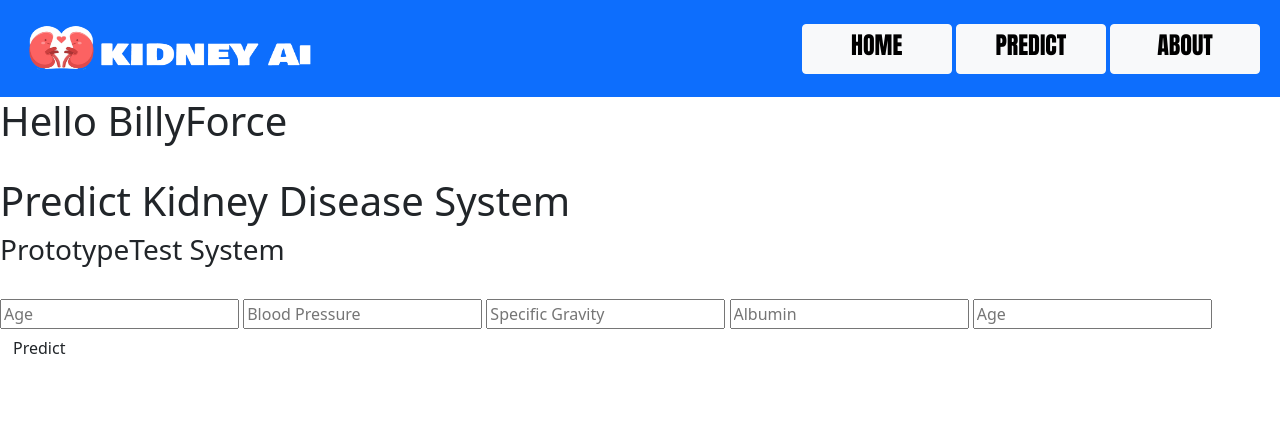
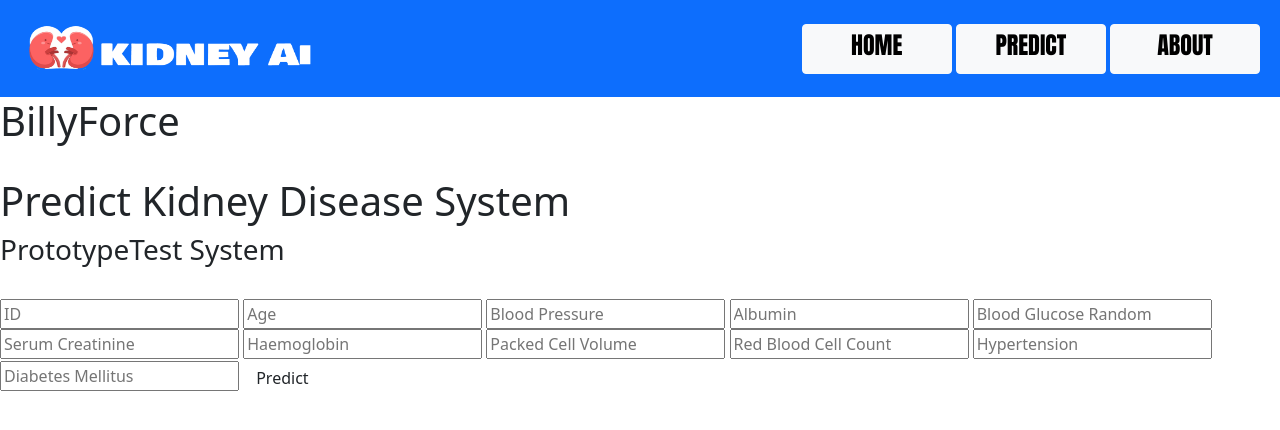
Before and after one commit to BossBoxing/TermProjectKKU_CKD_Prediction_Web_Application, a Flask app: page / in a window 1280 px wide. Shown: the top 430 px of the page. Run offline with Flask 2, Linux system fonts and the light colour scheme; parts of the project's set-up code (start-up, migrations or seed data) failed here and were passed over; some libraries are stand-ins or nearby versions.

Commit message:
Fix index.html less input column and it can predict

```diff
--- a/app.py
+++ b/app.py
@@ -18,7 +18,7 @@ def predict():
     final_features = [np.array(int_features)]
     prediction = model.predict(final_features)
     output = round(prediction[0], 2)
-    return render_template('index.html', prediction_text='CO2    Emission of the vehicle is :{}'.format(output))
+    return render_template('index.html', prediction_text='Your Result :{}'.format(output))
 
 if __name__ == "__main__":
     app.run(debug=True)
--- a/templates/index.html
+++ b/templates/index.html
@@ -1,17 +1,23 @@
 {% extends "layout.html" %}
 {% block content %}
-<h1>Hello BillyForce</h1>
+<h1>BillyForce</h1>
 <br>
 <div class="login">
     <h1>Predict Kidney Disease System</h1>
     <h3>PrototypeTest System</h3><br>
 
     <form action="{{ url_for('predict')}}"method="post">
+        <input type="text" name="id" placeholder="ID" required="required" />
         <input type="text" name="age" placeholder="Age" required="required" />
         <input type="text" name="blood_pressure" placeholder="Blood Pressure" required="required" />
-        <input type="text" name="specific_gravity" placeholder="Specific Gravity" required="required" />
         <input type="text" name="albumin" placeholder="Albumin" required="required" />
-        <input type="text" name="age" placeholder="Age" required="required" />
+        <input type="text" name="blood_glucose_random" placeholder="Blood Glucose Random" required="required" />
+        <input type="text" name="serum_creatinine" placeholder="Serum Creatinine" required="required" />
+        <input type="text" name="haemoglobin" placeholder="Haemoglobin" required="required" />
+        <input type="text" name="packed_cell_volume" placeholder="Packed Cell Volume" required="required" />
+        <input type="text" name="red_blood_cell_count" placeholder="Red Blood Cell Count" required="required" />
+        <input type="text" name="hypertension" placeholder="Hypertension" required="required" />
+        <input type="text" name="diabetes_mellitus" placeholder="Diabetes Mellitus" required="required" />
 
         <button type="submit" class="btn">Predict</button>
     </form>
```
Also changed, not shown: 2 other files.
